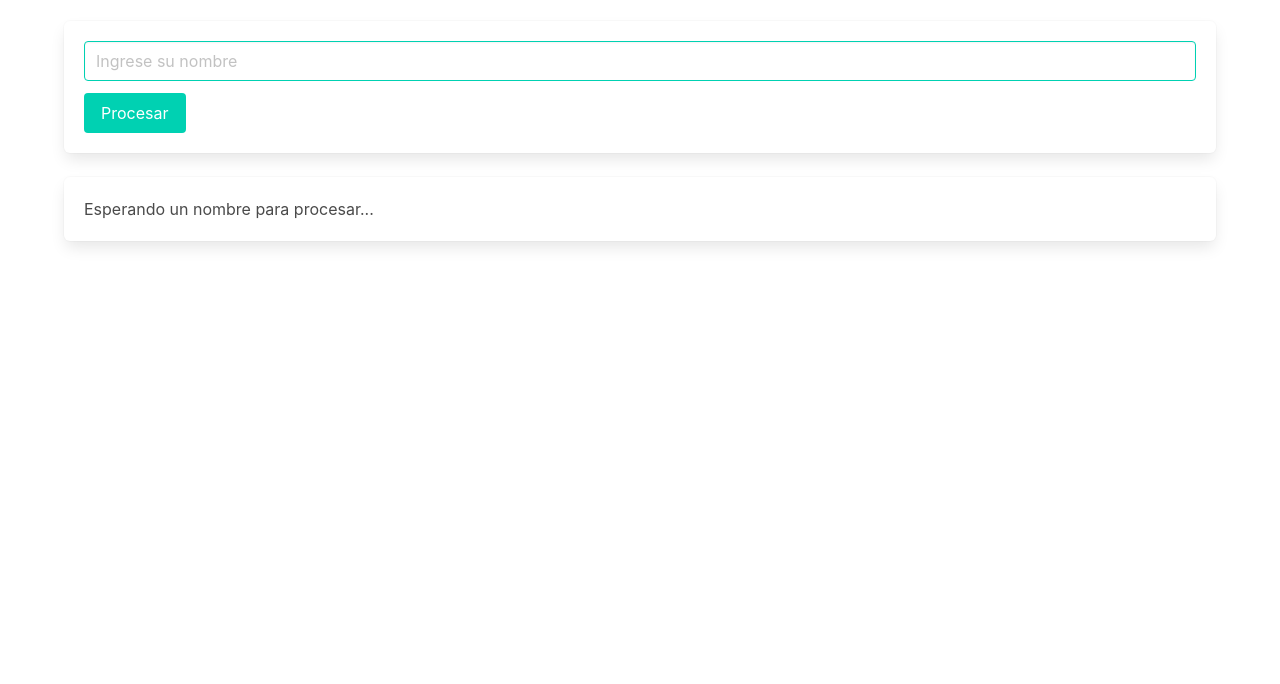
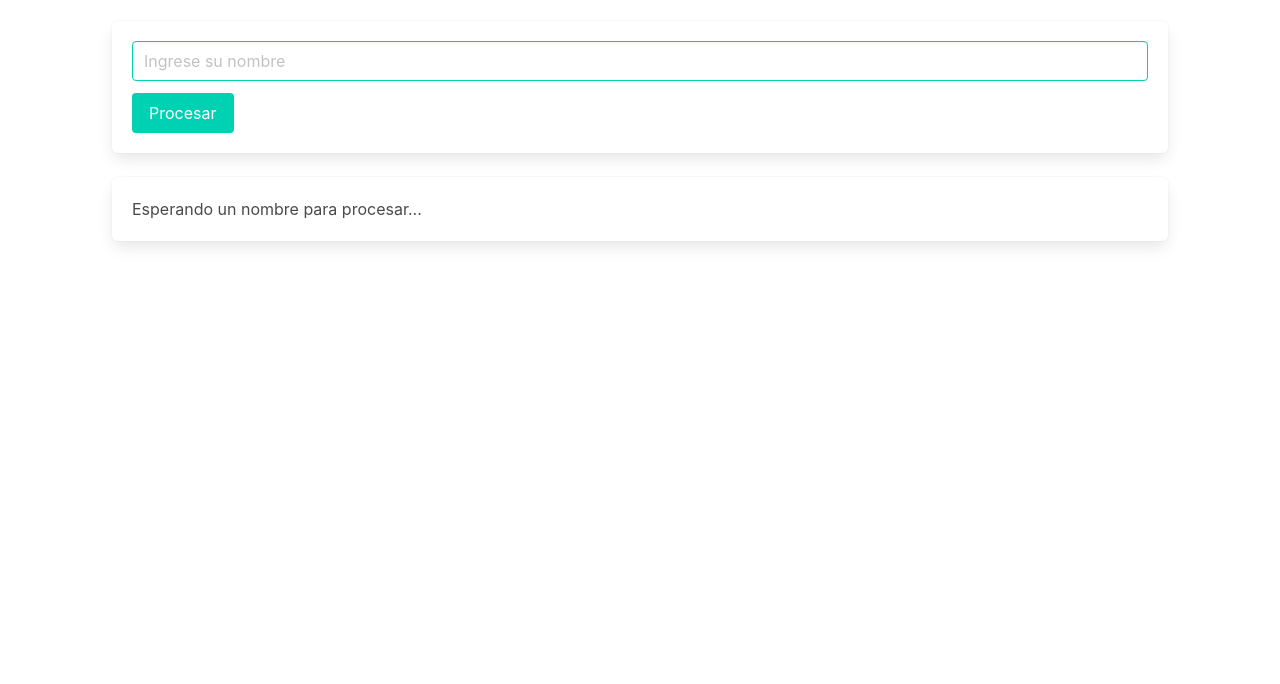
Before and after one commit to abrojodigital/fetchSimple, a plain HTML site: page index.html in a window 1280 px wide. Shown: the part 116-800 px from the top of the page. Drawn offline with nearby package versions, Linux system fonts and the light colour scheme.

Commit message:
Ajustes con Bulma

```diff
--- a/index.html
+++ b/index.html
@@ -10,8 +10,8 @@
 </head>
 
 <body>
-  <section class="section">
-    <div class="container">
+  <div class="container">
+    <section class="section are-small">
       <h1 class="title">
         Proyecto Nationalize
       </h1>
@@ -20,18 +20,22 @@
       </h2>
       <div class="box">
         <div class="field">
-          <input class="input is-primary" type="text" id="nombre" placeholder="Ingrese su nombre">
+          <div class="control">
+            <input class="input is-primary" type="text" id="nombre" placeholder="Ingrese su nombre">
+          </div>
         </div>
         <div class="field">
-          <button class="button is-primary" id="boton">Procesar</button>
+          <div class="control">
+            <button class="button is-primary" id="boton">Procesar</button>
+          </div>
         </div>
       </div>
       <div class="box">
         <p id="mensaje">Esperando un nombre para procesar...</p>
       </div>
-      <script src="./codigo.js"></script>
-    </div>
-  </section>
+    </section>
+    <script src="./codigo.js"></script>
+  </div>
 
 </body>
 
```
